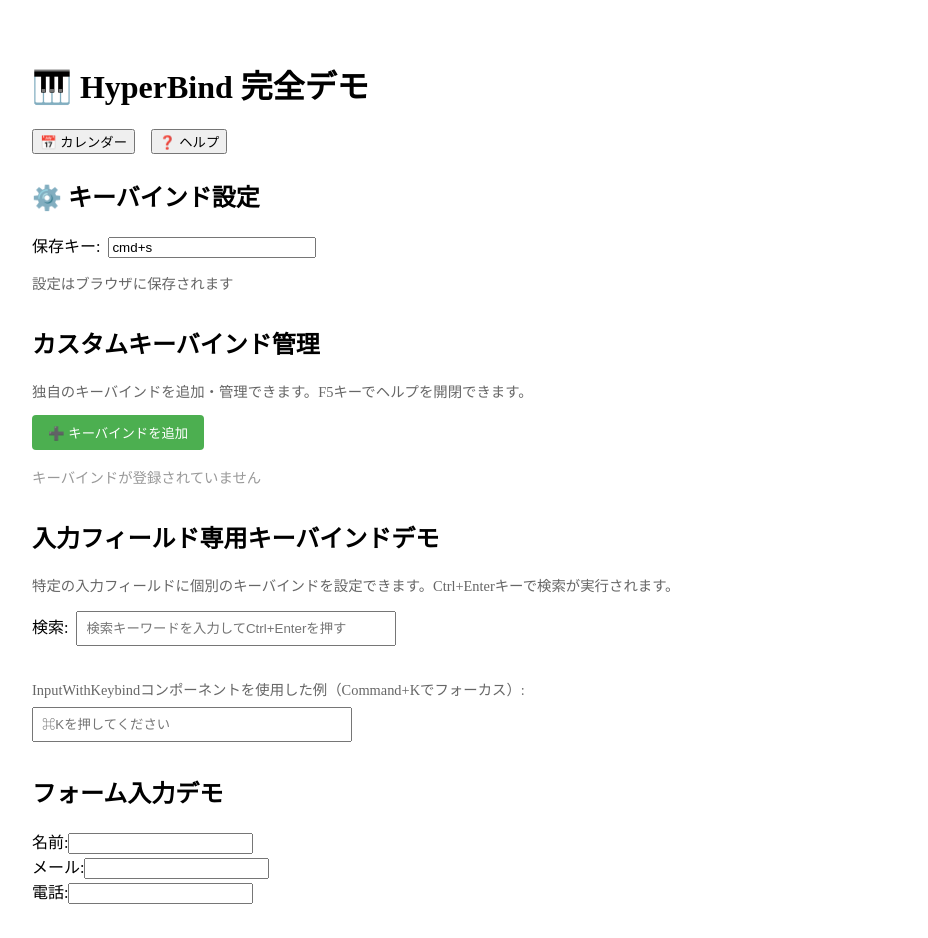
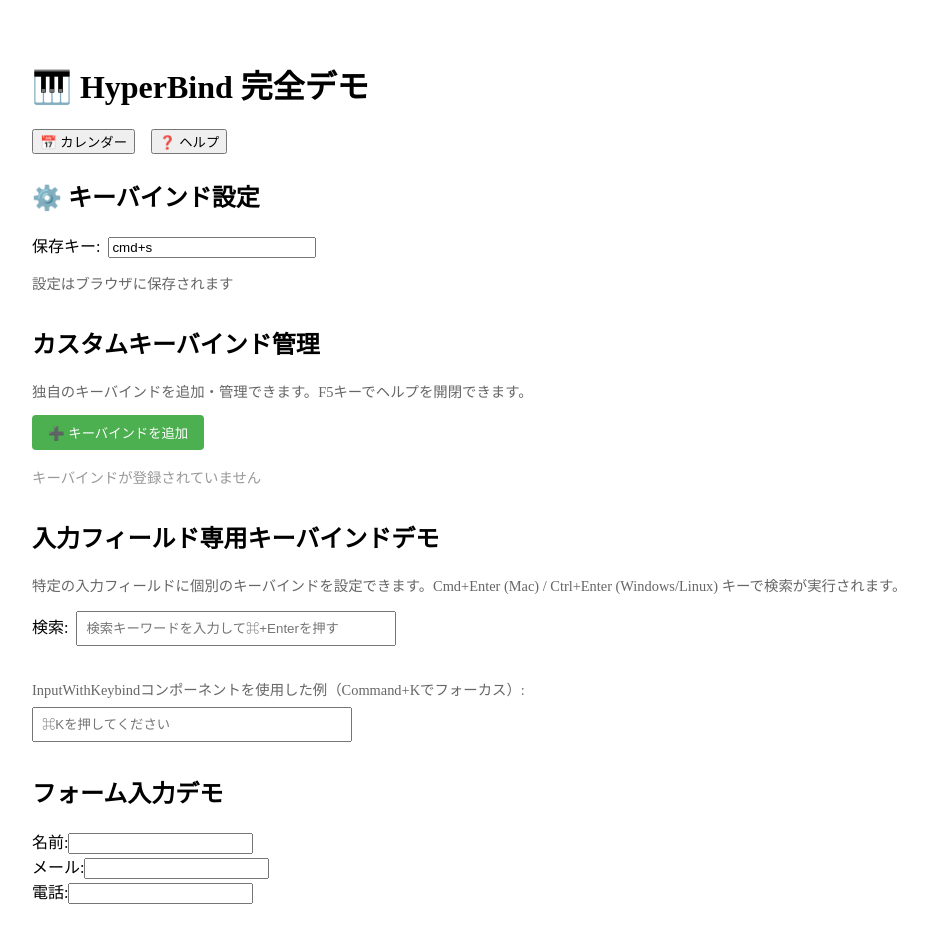
Before and after one commit to redamoon/hyperbind-lib, a React (Vite) app in the folder examples/react-demo/: page / in a window 1280 px wide. Shown: the top 938 px of the page, without its empty margins (8-936 px from the left). Built offline with nearby package versions, Linux system fonts and the light colour scheme.

Commit message:
Use cmd+enter for search to work with cross-platform support

```diff
--- a/examples/react-demo/src/App.tsx
+++ b/examples/react-demo/src/App.tsx
@@ -21,10 +21,10 @@ export const App = () => {
   const searchInput = useRef<HTMLInputElement>(null);
   const [searchResults, setSearchResults] = useState<string[]>([]);
 
-  // Ctrl+Enterキーで検索を実行
+  // Cmd+Enter (Mac) / Ctrl+Enter (Windows/Linux) キーで検索を実行
   useInputKeybind({
     elementRef: searchInput,
-    keyCombo: "ctrl+enter",
+    keyCombo: "cmd+enter", // KeybindManagerが自動的にctrl+enterにも対応
     onTrigger: () => {
       if (searchInput.current) {
         const query = searchInput.current.value;
@@ -130,7 +130,7 @@ export const App = () => {
 
       <h2 style={{ marginTop: "2rem" }}>入力フィールド専用キーバインドデモ</h2>
       <p style={{ fontSize: "0.9rem", color: "#666", marginBottom: "1rem" }}>
-        特定の入力フィールドに個別のキーバインドを設定できます。Ctrl+Enterキーで検索が実行されます。
+        特定の入力フィールドに個別のキーバインドを設定できます。Cmd+Enter (Mac) / Ctrl+Enter (Windows/Linux) キーで検索が実行されます。
       </p>
       <div style={{ marginBottom: "2rem" }}>
         <label>
@@ -138,7 +138,7 @@ export const App = () => {
           <input
             ref={searchInput}
             type="text"
-            placeholder="検索キーワードを入力してCtrl+Enterを押す"
+            placeholder="検索キーワードを入力して⌘+Enterを押す"
             style={{ marginLeft: "0.5rem", padding: "0.5rem", width: "300px" }}
           />
         </label>
```
